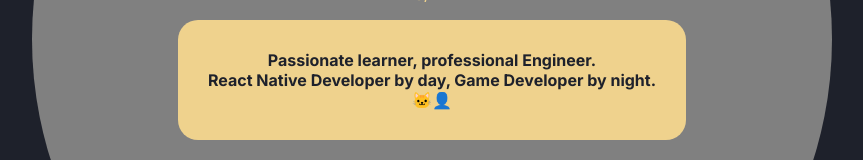
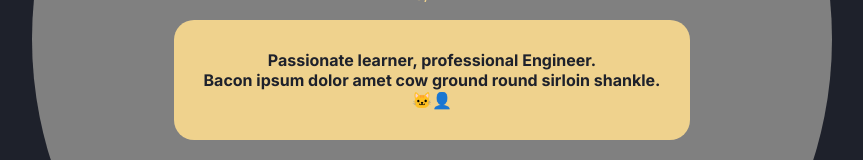
Before and after one commit to Lokhnor/folio, a Next.js app: page / in a window 1280 px wide. Shown: the part 361-521 px from the top of the page, without its empty margins (208-1071 px from the left). Built offline with nearby package versions, Linux system fonts and the light colour scheme.

Commit message:
text: lorem ipsum

```diff
--- a/app/page.tsx
+++ b/app/page.tsx
@@ -14,7 +14,7 @@
       </div>
       <div className={styles.content}>
         <p>Passionate learner, professional Engineer.</p>
-        <p>React Native Developer by day, Game Developer by night.</p>
+        <p>Bacon ipsum dolor amet cow ground round sirloin shankle.</p>
         <p>🐱‍👤</p>
         <p></p>
       </div>
```
